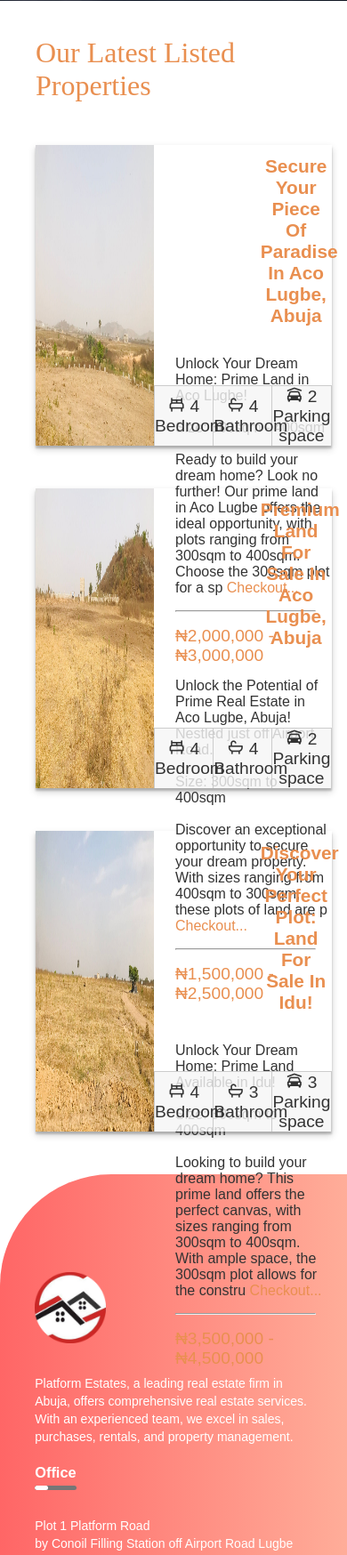
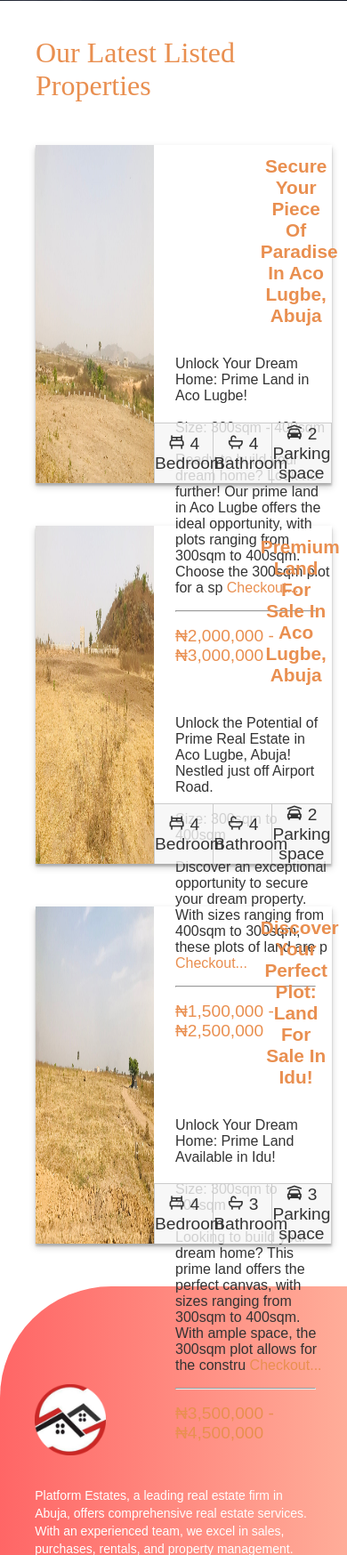
Before and after one commit to Stephen842/real-_estate_web, a Django app: page /listings/ in a window 390 px wide. Shown: the part 877-2625 px from the top of the page at 89% size. Run offline with Django 5.2, Linux system fonts and the light colour scheme; data comes from the database, SQL or seed files in the repository; both versions use the stored data as it was after the commit.

Commit message:
styling the responsiveness of the listing page

```diff
--- a/Real_estate/Real_estate_project/estates/static/listings.css
+++ b/Real_estate/Real_estate_project/estates/static/listings.css
@@ -25,7 +25,7 @@ div.listing h2{
 div.property_det{
     position: relative;
     width: 95%;
-    height: 40vh;
+    height: 45vh;
     box-shadow: 0 3px 2px 0 rgba(0, 0, 0, 0.2), 0 4px 8px 0 rgba(0, 0, 0, 0.19);
     margin-bottom: 3em;
     padding-left: 1.5em;
@@ -76,6 +76,7 @@ hr{
     align-items: center;
 }
 div.detailed span{
+    position: absolute;
     color: #E98F50;
     font-size: 1.2em;
     font-weight: 500;
@@ -97,3 +98,12 @@ table, td{
     border-bottom: none;
     text-align: center;
 }
+
+@media only screen and (max-width: 1024px){
+}
+@media only screen and (max-width: 950px){
+}
+@media only screen and (max-width: 768px){
+}
+@media only screen and (max-width: 600px){
+}
```
Also changed, not shown: Real_estate/Real_estate_project/db.sqlite3, Real_estate/Real_estate_project/estates/templates/listing_detail.html (deleted), Real_estate/Real_estate_project/estates/templates/pages/listing_detail.html (added), Real_estate/Real_estate_project/media/media/10.jpg (added), Real_estate/Real_estate_project/media/media/14.jpg (added).
